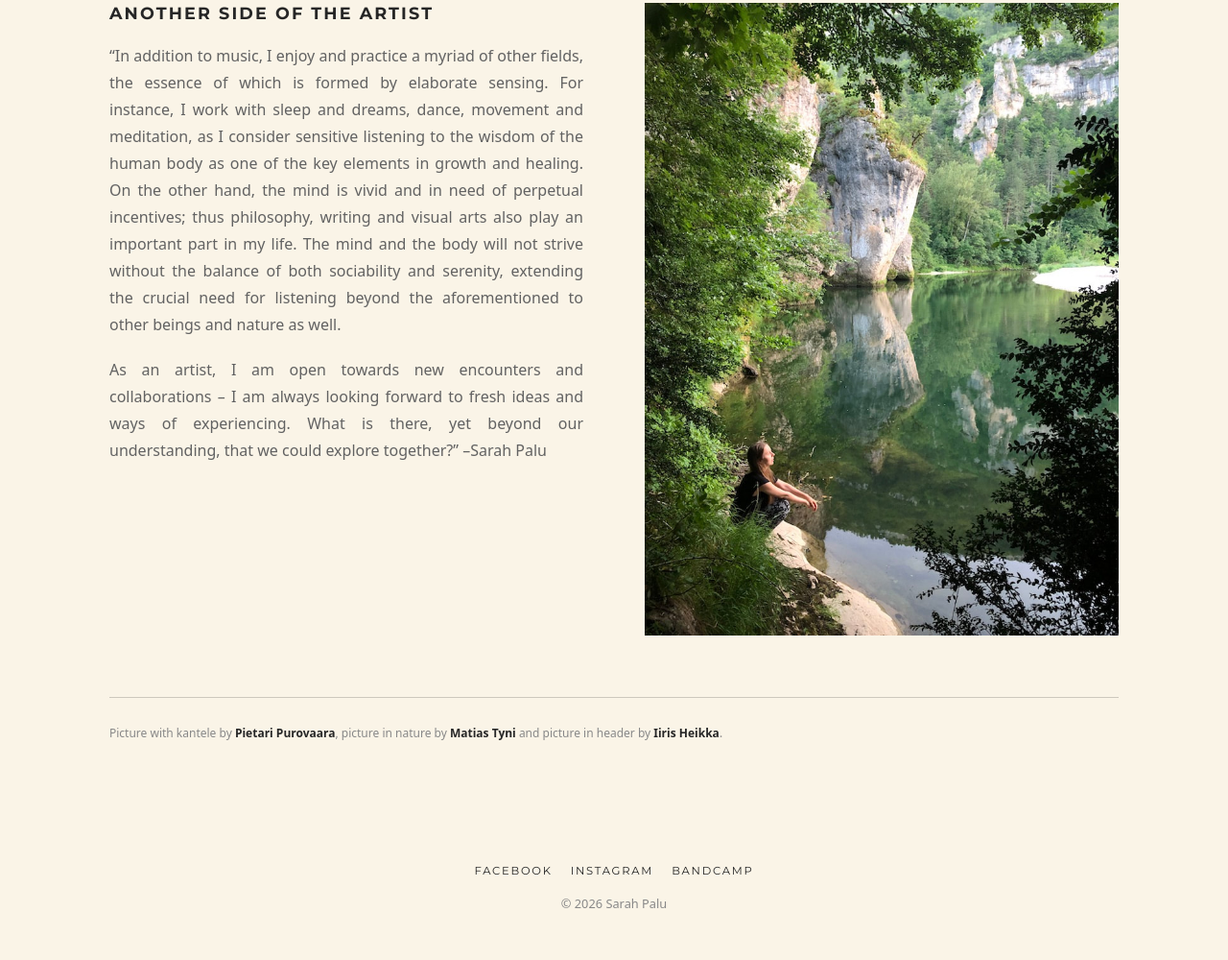
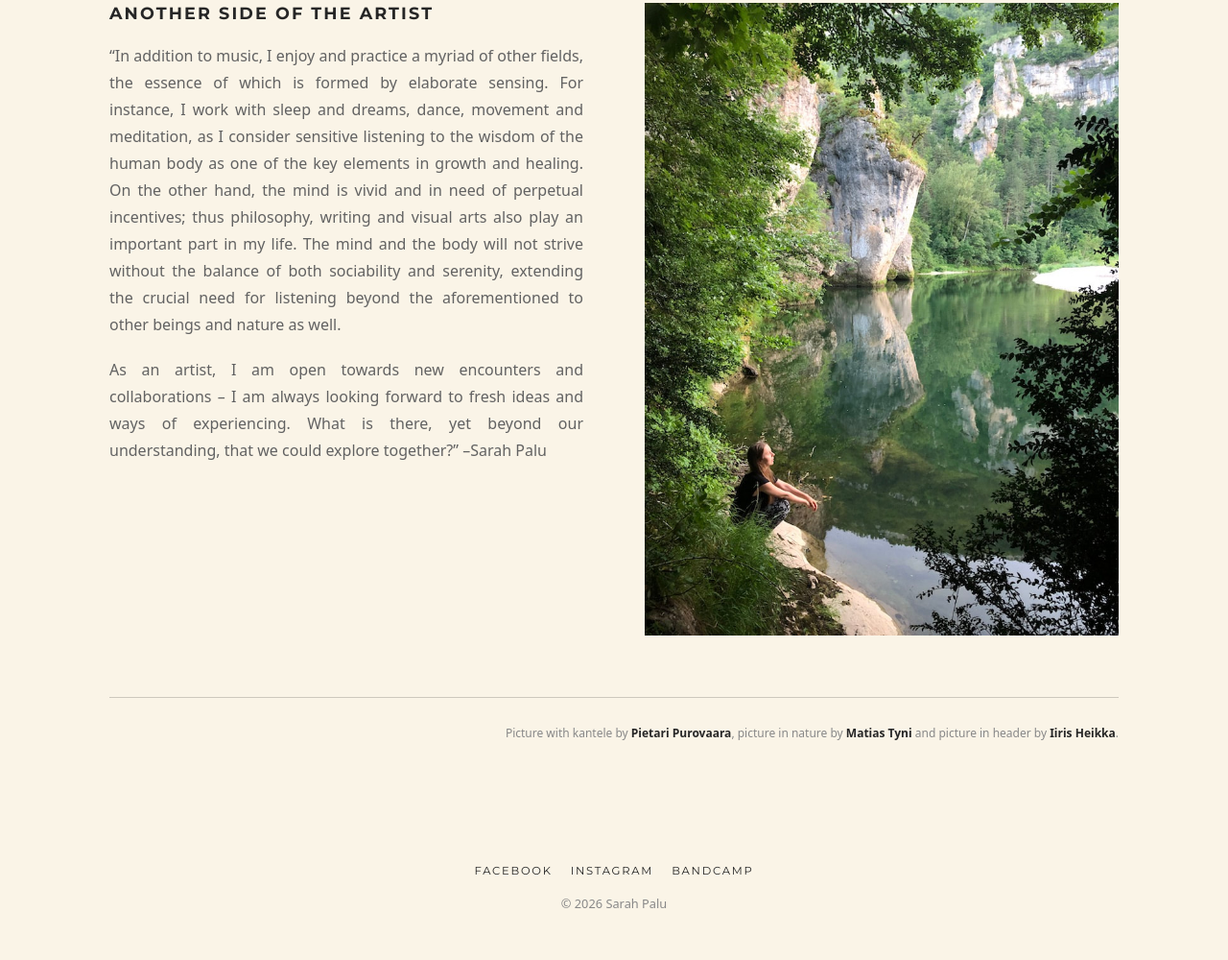
Before and after one commit to erdemtutal/sarahpalu, an Astro site: page /bio in a window 1280 px wide. Shown: the part 1521-2521 px from the top of the page at 96% size. Built offline with nearby package versions, Linux system fonts and the light colour scheme; Astro itself is replaced by a stand-in of ours.

Commit message:
Right-align photo credits under the divider, as on the old site
Co-Authored-By: Claude Sonnet 5.5 <noreply@anthropic.com>
Claude-Session: https://claude.ai/code/session_01J2bzeFzwFvdMEZZKL5JKsB

```diff
--- a/src/styles/global.css
+++ b/src/styles/global.css
@@ -28,7 +28,7 @@ p { margin: 0 0 1.2em; }
 .wrap { max-width: var(--wrap); margin: 0 auto; padding: 0 24px; }
 .justify p { text-align: justify; }
 .credit { font-size: .75rem; color: #888; }
-.credits { margin-top: 4rem; padding-top: 1.6rem; border-top: 1px solid rgba(0,0,0,.18); }
+.credits { text-align: right; margin-top: 4rem; padding-top: 1.6rem; border-top: 1px solid rgba(0,0,0,.18); }
 .center { text-align: center; }
 .spaced { letter-spacing: .25em; text-transform: uppercase; font-family: var(--font-head); }
 .btn {
```
